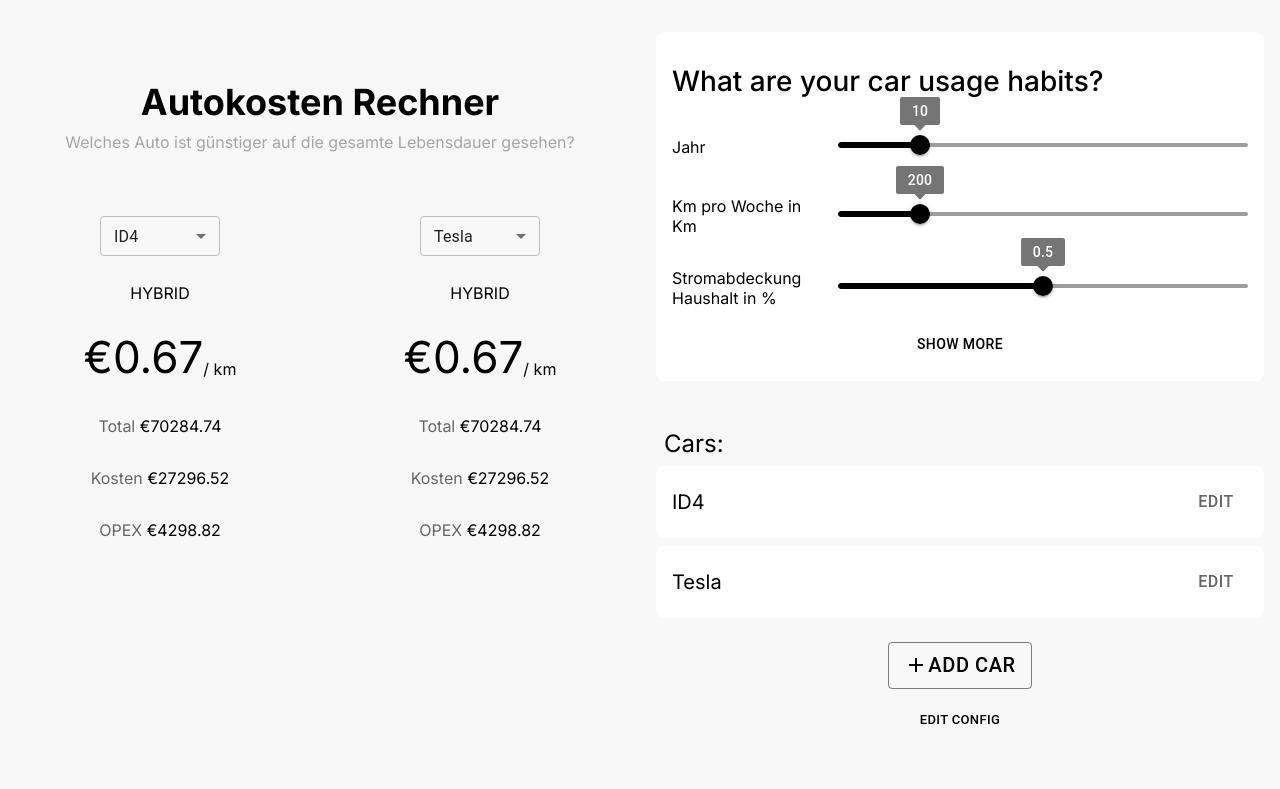
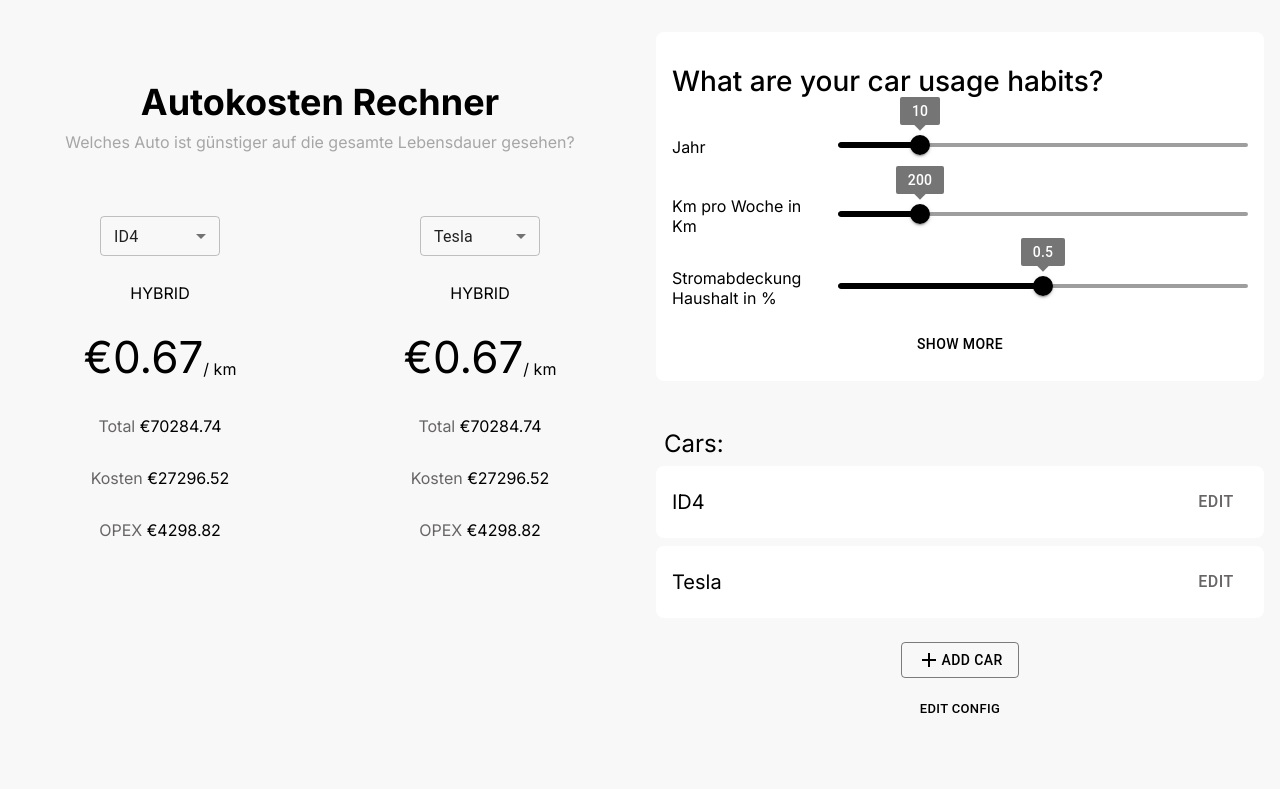
Before and after one commit to yechenyan/car-cost-calculate, a Next.js app: page /car-cost-calculate/ in a window 1280 px wide. Shown: the top 789 px of the page. Built offline with nearby package versions, Linux system fonts and the light colour scheme.

Commit message:
Update index.tsx

```diff
--- a/app/Home/AddCar/index.tsx
+++ b/app/Home/AddCar/index.tsx
@@ -45,7 +45,6 @@
     paddingBottom: 1
   }}>
     <Button onClick = {addCar} size='medium' sx={{
-      fontSize: 20
     }} variant="outlined"><AddIcon />Add Car</Button>
   </Box>
 }
```
